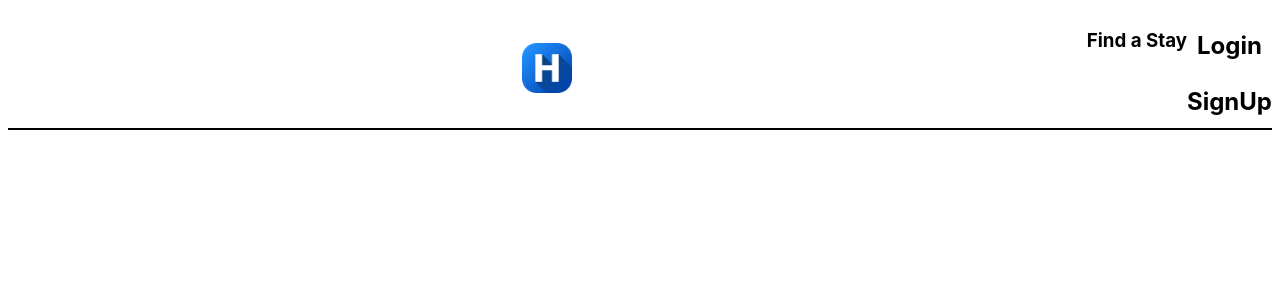
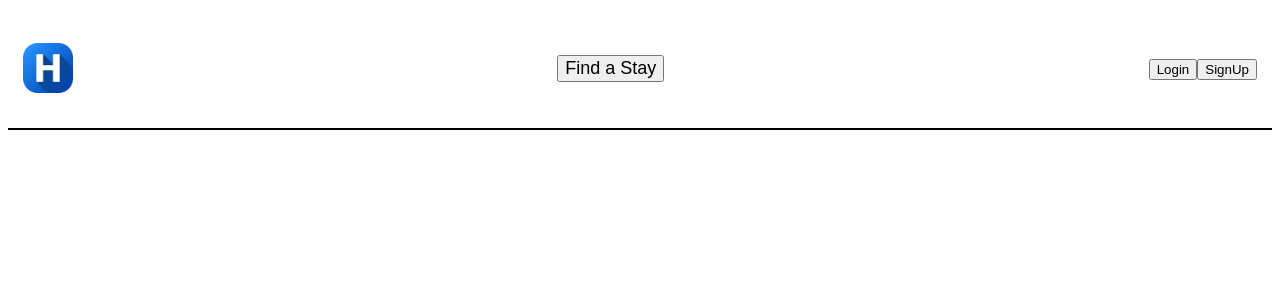
Before and after one commit to amritha-sabu/booking-app, a React (Vite) app in the folder booking-app/: page / in a window 1280 px wide. Shown: the top 300 px of the page. Built offline with nearby package versions, Linux system fonts and the light colour scheme.

Commit message:
Building Navbar

```diff
--- a/booking-app/src/components/HomePage/Navbar.css
+++ b/booking-app/src/components/HomePage/Navbar.css
@@ -1,13 +1,19 @@
 .navbar{
     display: flex;
     justify-content: space-between;
+    align-items: center;
     border-bottom: 2px solid black;
-    min-width: 100%;
+    max-width: 100%;
     height: 15vh;
+    padding-left: 15px;
+    padding-right: 15px;
 }
 
 .logo{
     height: 50px;
     width: auto;
-    margin: auto;
 }
+
+.find-stay{
+    font-size: 18px;
+}
--- a/booking-app/src/components/HomePage/Navbar.jsx
+++ b/booking-app/src/components/HomePage/Navbar.jsx
@@ -6,7 +6,7 @@ const Navbar = () => {
     return (
         <div className="navbar">
             <img className='logo' src={image} alt='logo'/>
-            <h3>Find a Stay</h3>
+            <button className='find-stay'>Find a Stay</button>
             <SignUp/>
         </div>
     );
--- a/booking-app/src/components/HomePage/SignUp.jsx
+++ b/booking-app/src/components/HomePage/SignUp.jsx
@@ -1,8 +1,8 @@
 const SignUp = () => {
     return (
         <div className="container">
-            <h2>Login</h2>
-            <h2>SignUp</h2>
+            <button>Login</button>
+            <button>SignUp</button>
         </div>
     );
 };
```
